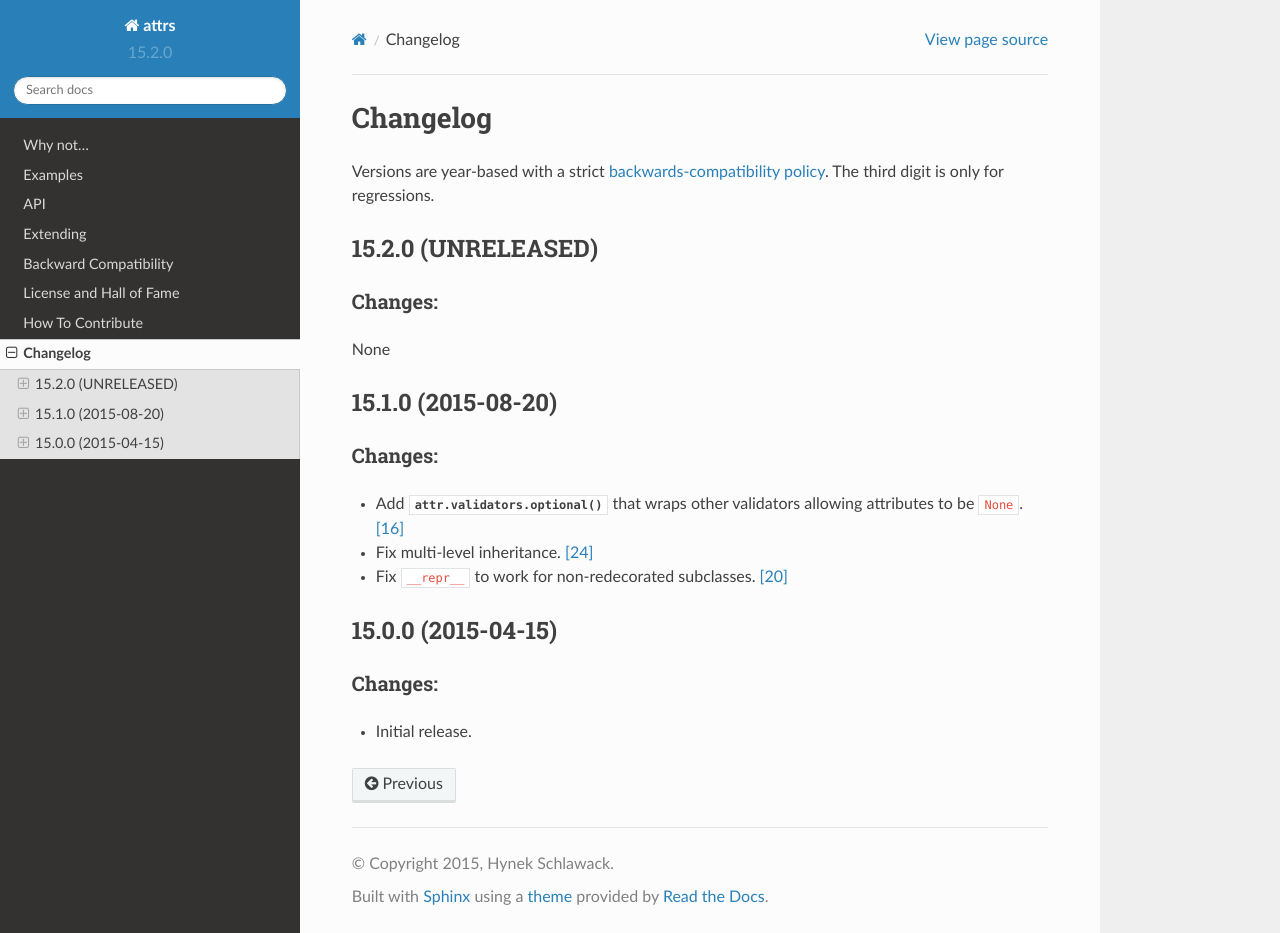
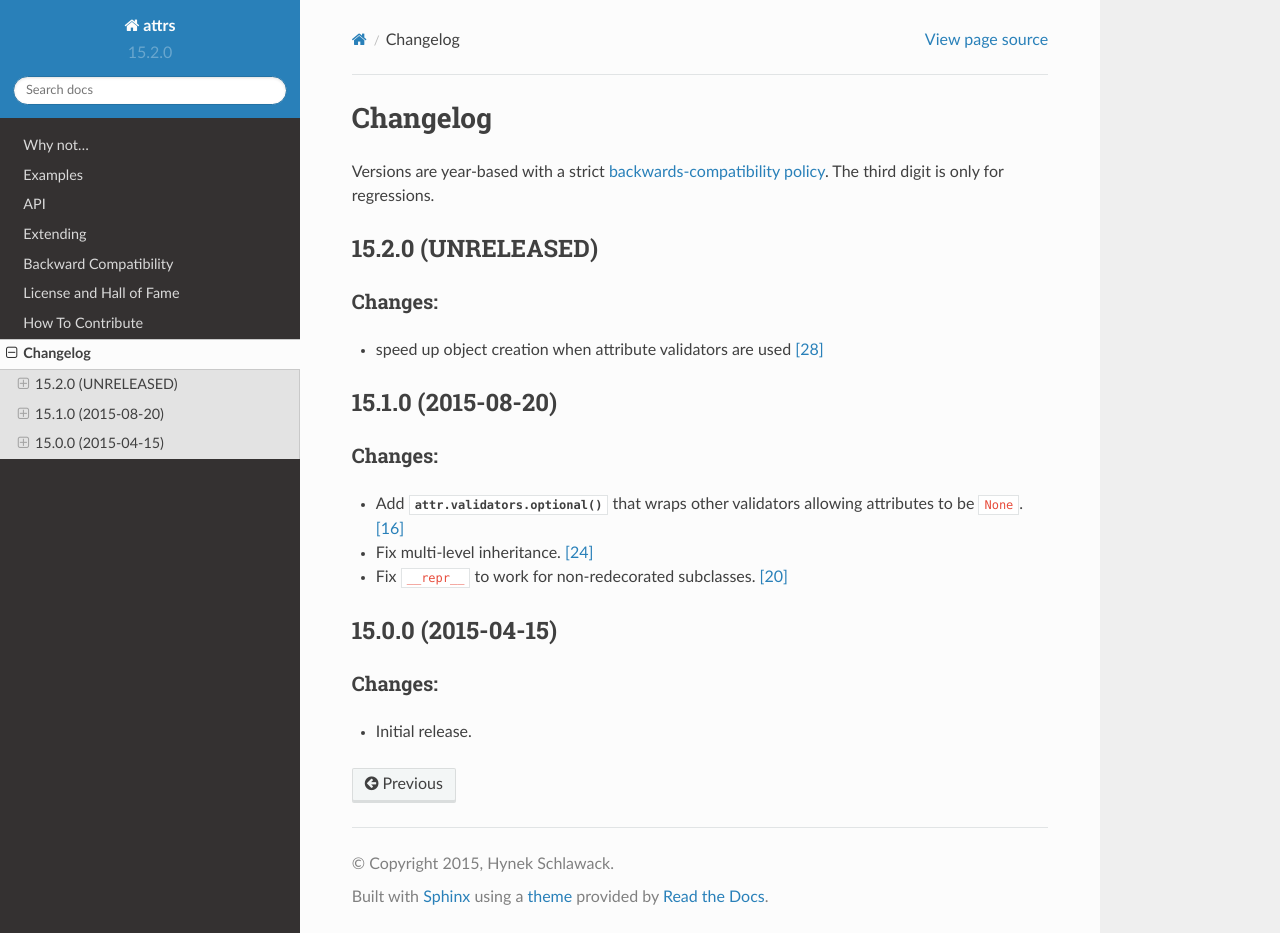
Before and after one commit to python-attrs/attrs, a Sphinx documentation site: the page built from docs/changelog.rst, in a window 1280 px wide and 933 px high. Built offline with Sphinx 7.4.7 and the Read the Docs theme 2.0.0, drawn with Linux system fonts in a browser that asks for light colours.

Commit message:
DOC: document improvement in changelog.

```diff
--- a/docs/changelog.rst
+++ b/docs/changelog.rst
@@ -16,7 +16,7 @@ The third digit is only for regressions.
 Changes:
 ^^^^^^^^
 
-None
+- speed up object creation when attribute validators are used `[28] <https://github.com/hynek/attrs/issues/28>`_
 
 
 15.1.0 (2015-08-20)
```
